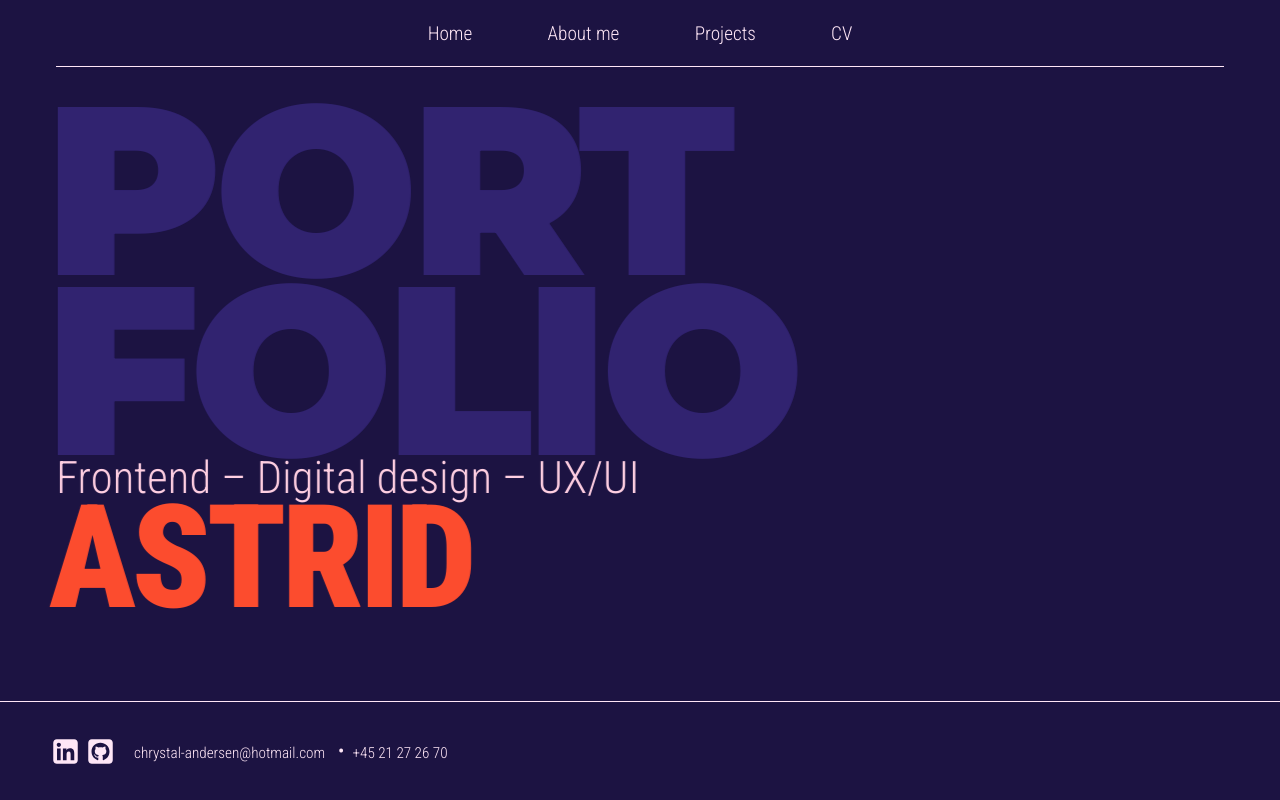
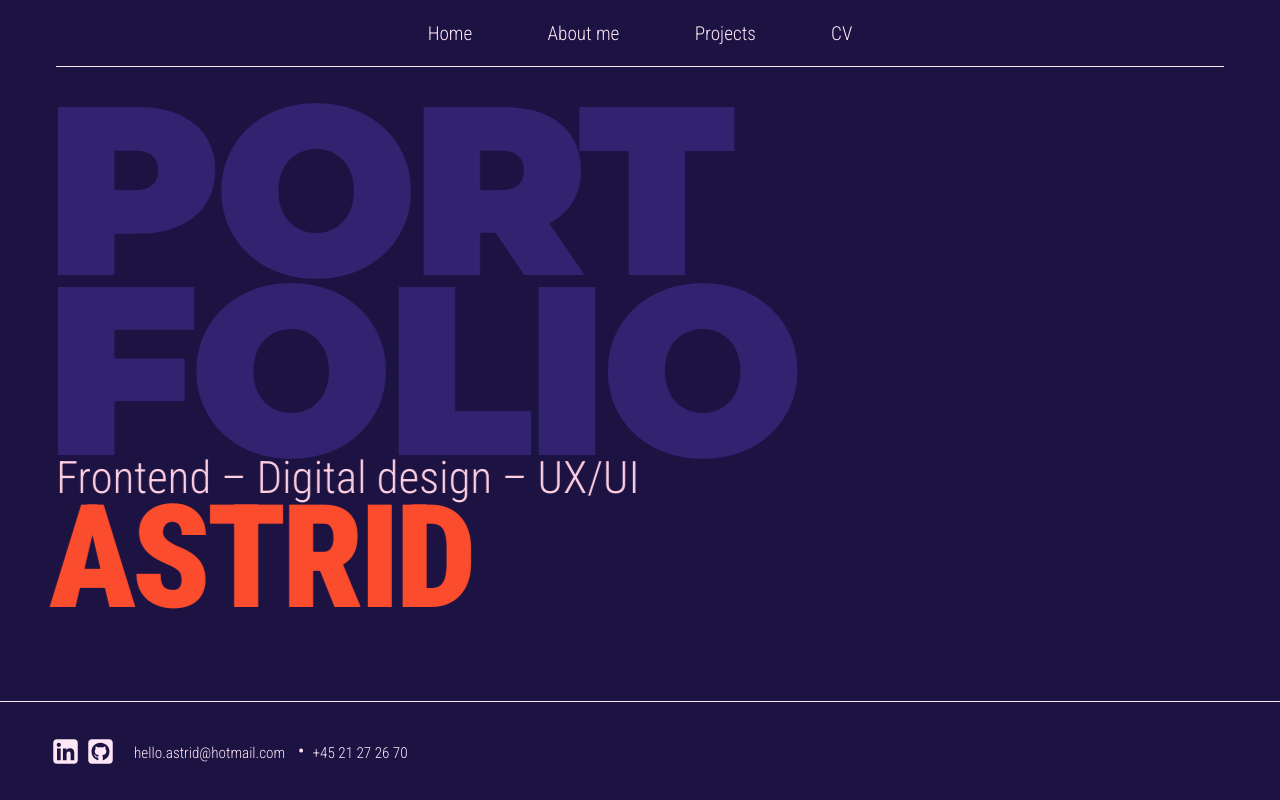
Before and after one commit to ChrysMMD/my-portfolio, a Next.js app: page / in a window 1280 px wide. Built offline with nearby package versions, Linux system fonts and the light colour scheme.

Commit message:
footer change

```diff
--- a/app/components/Footer.jsx
+++ b/app/components/Footer.jsx
@@ -39,9 +39,7 @@ export default function Footer() {
       </div>
       <span className="footer__text">
         <p>
-          <a href="mailto:chrystal-andersen@hotmail.com">
-            chrystal-andersen@hotmail.com
-          </a>{" "}
+          <a href="mailto:hello.astrid@hotmail.com">hello.astrid@hotmail.com</a>{" "}
           <span className="footer__dot">•</span>
         </p>
 
```
